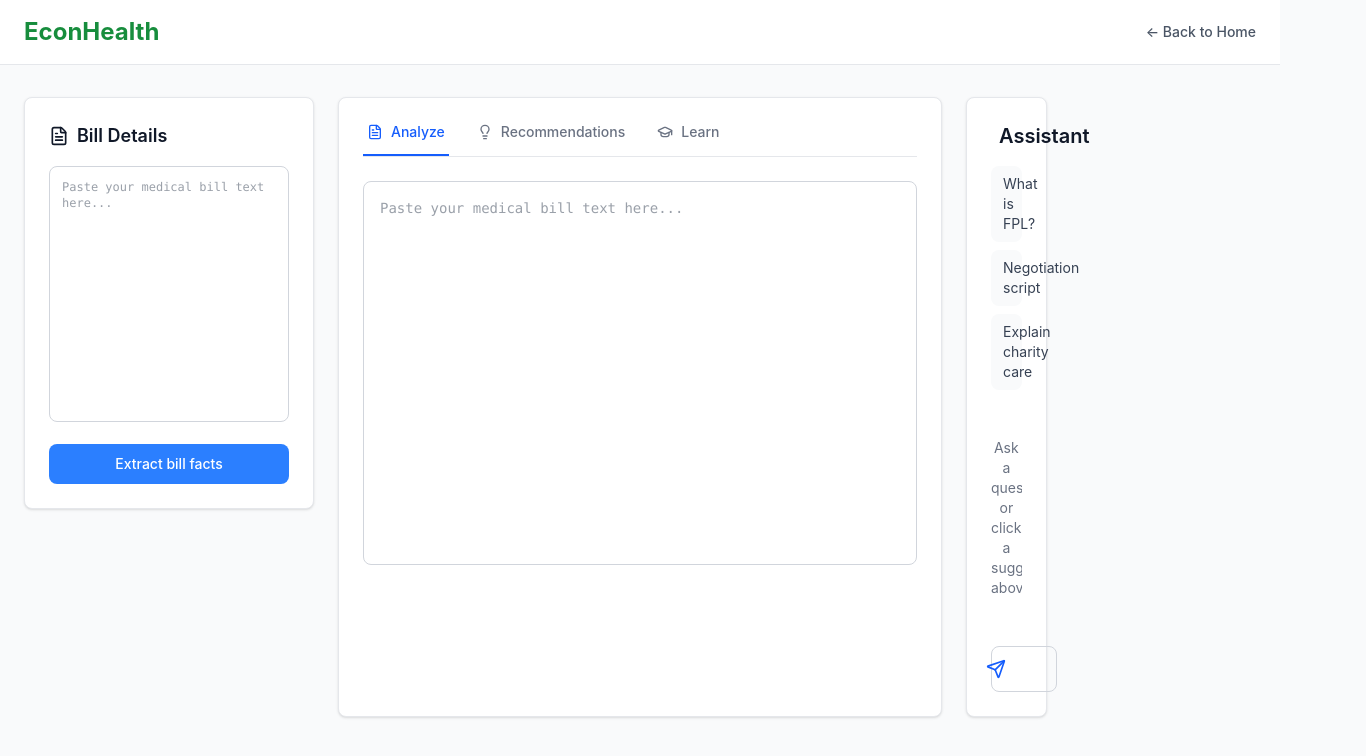
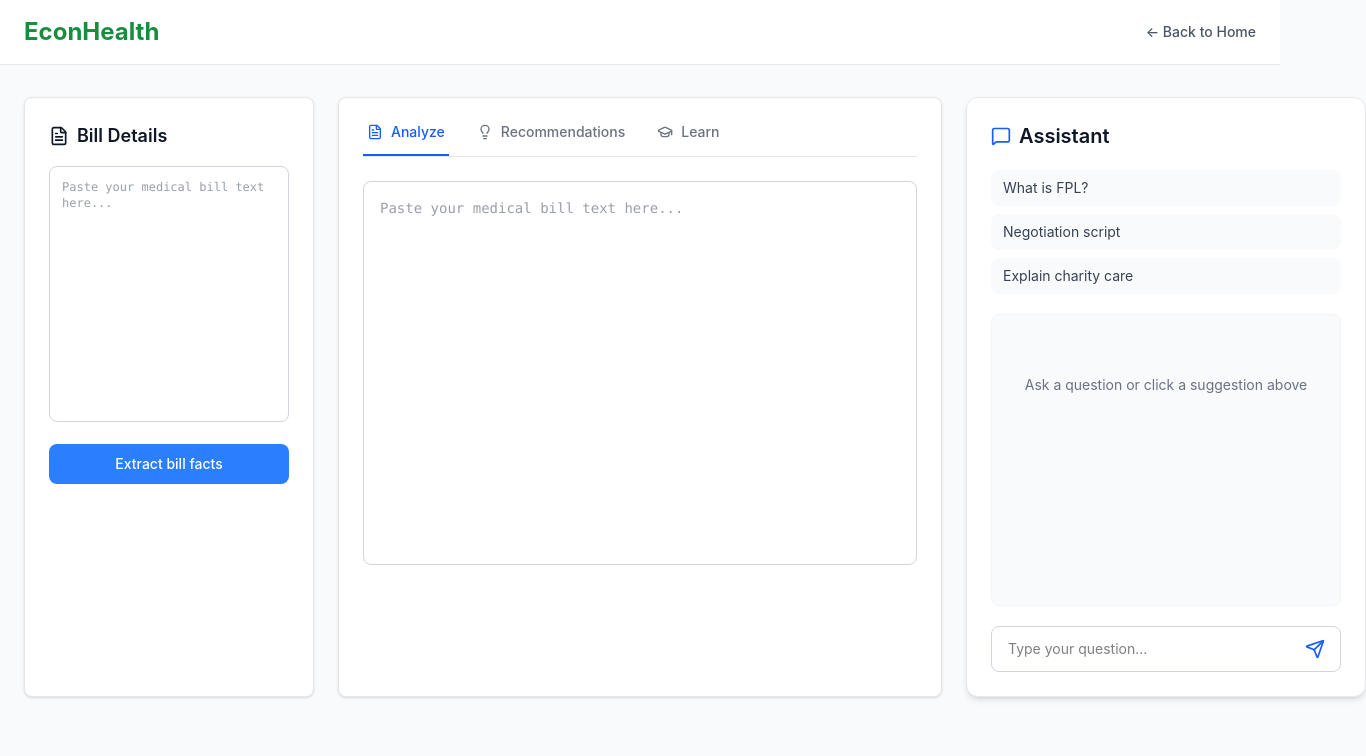
Before and after one commit to L-Tran05/EconHealth, a React (Vite) app in the folder health_econ/: page / in a window 1280 px wide. Both pictures are taken after a click on the button "Chat with Us! →". Shown: the top 756 px of the page, 1366 px wide, since content can reach past the window. Built offline with nearby package versions, Linux system fonts and the light colour scheme.

Commit message:
fixing and tweaking things to make them more specific to what we want
yuh

```diff
--- a/health_econ/src/components/AssistantPanel.jsx
+++ b/health_econ/src/components/AssistantPanel.jsx
@@ -26,15 +26,19 @@ const AssistantPanel = ({ chatMessages, setChatMessages }) => {
     }, 500);
   };
 
+
+
   return (
-    <div className="bg-white rounded-lg shadow-sm border border-gray-200 p-6 flex flex-col h-fit lg:sticky lg:top-8">
-      <div className="flex items-center gap-2 mb-4">
-        <MessageSquare className="w-5 h-5 text-gray-700" />
+    <div className="bg-white rounded-xl shadow-md border border-gray-200 p-6 flex flex-col h-[600px] w-[400px] lg:sticky lg:top-8">
+      {/* Header */} {/*Assistant*/}
+      <div className="flex items-center gap-2 mb-5">
+        <MessageSquare className="w-5 h-5 text-blue-600" />
         <h2 className="text-xl font-semibold text-gray-900">Assistant</h2>
       </div>
 
+
       {/* Quick Questions */}
-      <div className="mb-4 space-y-2">
+      <div className="mb-5 space-y-2">
         {['What is FPL?', 'Negotiation script', 'Explain charity care'].map(q => (
           <button
             key={q}
@@ -47,17 +51,17 @@ const AssistantPanel = ({ chatMessages, setChatMessages }) => {
       </div>
 
       {/* Chat Messages */}
-      <div className="flex-1 mb-4 min-h-[200px] max-h-[400px] overflow-y-auto space-y-3">
+      <div className="flex-1 mb-5 overflow-y-auto space-y-3 p-3 bg-gray-50 rounded-lg border border-gray-100">
         {chatMessages.length === 0 ? (
-          <p className="text-sm text-gray-500 text-center py-8">
+          <p className="text-sm text-gray-500 text-center py-12">
             Ask a question or click a suggestion above
           </p>
         ) : (
           chatMessages.map((msg, i) => (
             <div
               key={i}
-              className={`text-sm p-3 rounded-lg ${
-                msg.type === 'user' ? 'bg-blue-50 ml-4' : 'bg-gray-50 mr-4'
+              className={`text-sm p-3 rounded-lg leading-relaxed ${
+                msg.type === 'user' ? 'bg-blue-100 ml-8' : 'bg-white mr-8 border border-gray-200'
               }`}
             >
               {msg.text}
--- a/health_econ/src/components/BillDetailsPanel.jsx
+++ b/health_econ/src/components/BillDetailsPanel.jsx
@@ -2,7 +2,7 @@ import React from 'react';
 import { FileText } from 'lucide-react';
 
 const BillDetailsPanel = ({ billText, setBillText, setActiveTab }) => (
-  <div className="lg:col-span-3 bg-white rounded-lg shadow-sm border border-gray-200 p-6 h-fit">
+  <div className="lg:col-span-3 bg-white rounded-lg shadow-sm border border-gray-200 p-6">
     <div className="flex items-center gap-2 mb-4">
       <FileText className="w-5 h-5 text-gray-900" />
       <h2 className="text-lg font-semibold text-gray-900">Bill Details</h2>
```
